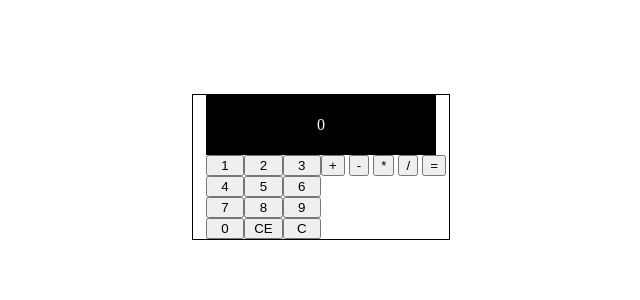
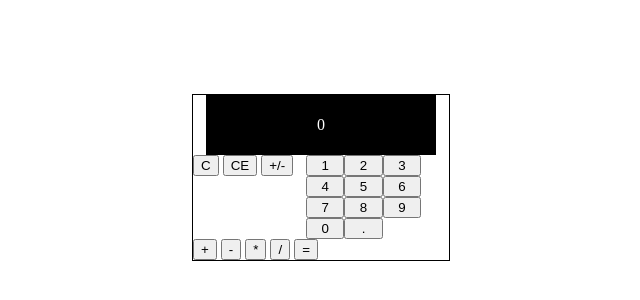
Before and after one commit to revi-hub/calculator, a plain HTML site: page index.html in a window 1280 px wide. Shown: the part 106-406 px from the top of the page, without its empty margins (319-959 px from the left). Drawn offline with Linux system fonts and the light colour scheme.

Commit message:
Add new buttons

```diff
--- a/index.html
+++ b/index.html
@@ -11,6 +11,11 @@
         <div id="display-container">
             <span id="display">0</span>
         </div>
+            <div id="upper-numpad">
+                <button type="button" id="clear-button">C</button>
+                <button type="button" id="clear-element-button">CE</button>
+                <button type="button" id="clear-element-button">+/-</button>
+            </div>
             <div id="numpad">
                 <button type="button" class="numpad-button number">1</button>
                 <button type="button" class="numpad-button number">2</button>
@@ -22,8 +27,7 @@
                 <button type="button" class="numpad-button number">8</button>
                 <button type="button" class="numpad-button number">9</button>
                 <button type="button" class="numpad-button number">0</button>
-                <button type="button" class="numpad-button" id="reset-button">CE</button>
-                <button type="button" class="numpad-button" id="undo-button">C</button>
+                <button type="button" class="numpad-button" id="float-button">.</button>
             </div>
             <div id="operations">
                 <button type="button" class="operation-button">+</button>
```
